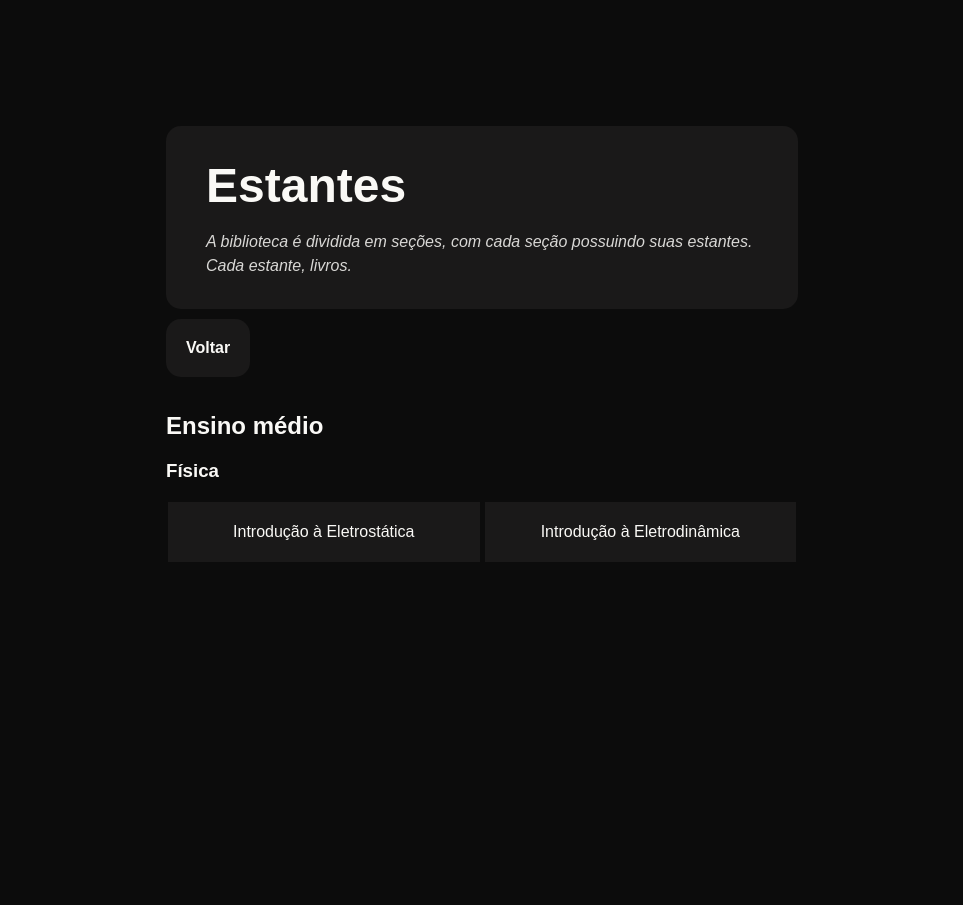
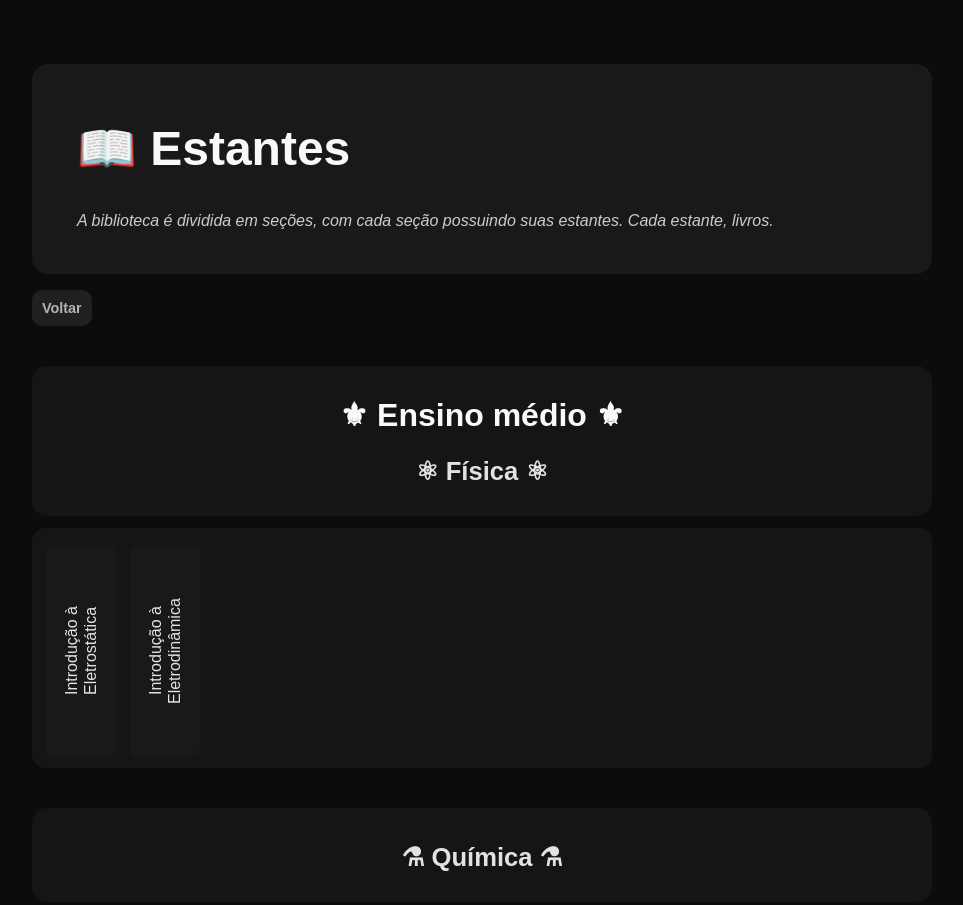
Before and after one commit to OffworldAstronaut/DigitalAlexandria, a website: page public/bookshelves.html in a window 1280 px wide. Shown: the top 905 px of the page, without its empty margins (158-1121 px from the left). Before the commit the page ends 800 px from the top, so only its background shows below. Drawn offline with Linux system fonts and the light colour scheme.

Commit message:
feat: reforma gráfica bookshelves

```diff
--- a/public/bookshelves.html
+++ b/public/bookshelves.html
@@ -1,35 +1,54 @@
 <!DOCTYPE html>
-<html lang="en">
+<html lang="pt-BR">
   <head>
     <meta charset="UTF-8" />
     <meta name="viewport" content="width=device-width, initial-scale=1.0" />
-    <title>Estantes</title>
+    <title>📖 Estantes</title>
     <link rel="stylesheet" href="css/style_bookshelves.css" />
   </head>
   <body>
-    <div class="main">
-      <header>
-        <div class="header-content">
-          <h1>Estantes</h1>
-            <p>
-              <i>
-                A biblioteca é dividida em seções, com cada seção possuindo suas
-                estantes. Cada estante, livros.
-              </i>
-            </p>
+    <main class="main">
+      <header class="header">
+        <h1>📖 Estantes</h1>
+        <p class="subtitle">
+          A biblioteca é dividida em seções, com cada seção possuindo suas
+          estantes. Cada estante, livros.
+        </p>
+      </header>
+
+      <nav class="nav-back">
+        <button onclick="history.back()"><strong>Voltar</strong></button>
+      </nav>
+
+      <section class="shelves">
+        <div class="section-title">
+          <h2>⚜ Ensino médio ⚜</h2><br>
+          <h3>⚛ Física ⚛</h3>
         </div>
-      </header>
-      <button onclick="history.back()"><b>Voltar</b></button>
-      <div class="shelves">
-        <h2>Ensino médio</h2>
-        <h3>Física</h3>
-        <div class="shelves_buttons">
-          <a href="/books/high_school/physics/electrostatics_intro.html">Introdução à Eletrostática</a>
-          <a href="/books/high_school/physics/electrodynamics_intro.html">Introdução à Eletrodinâmica</a>
+
+        <div class="shelf">
+          <a class="book" href="/books/high_school/physics/electrostatics_intro.html">
+            <span class="book-title">Introdução à Eletrostática</span>
+          </a>
+
+          <a class="book" href="/books/high_school/physics/electrodynamics_intro.html">
+            <span class="book-title">Introdução à Eletrodinâmica</span>
+          </a>
         </div>
+        <div class="section-title">
+          <h3>⚗ Química ⚗</h3>
         </div>
-      </div>
-      </div>
-    </div>
+
+        <div class="shelf">
+          <a class="book" href="#">
+            <span class="book-title">Introdução à Química Orgânica</span>
+          </a>
+
+          <a class="book" href="#">
+            <span class="book-title">Hidrocarbonetos</span>
+          </a>
+        </div>
+      </section>
+    </main>
   </body>
 </html>
--- a/public/css/style_bookshelves.css
+++ b/public/css/style_bookshelves.css
@@ -1,82 +1,116 @@
 body {
+    margin: 0;
     color: #faf9f6;
     background-color: #0c0c0c;
     font-family: Arial, Helvetica, sans-serif;
 }
 
-.main {
-    max-width: 50%;
-    margin: 10% auto 0 auto;
-    padding-left: 20px;
-    padding-right: 20px;
+main {
+    max-width: 900px;
+    margin: 8vh auto;
+    padding: 0 24px;
 }
 
-header {
-    text-align: left;
-    padding-top: 1px;
-    line-height: 150%;
+
+.header {
     background-color: #1a1919;
-    padding: 15px;
-    border-radius: 15px;
+    padding: 25px;
+    border-radius: 16px;
 }
 
-h1 {
-    margin-left: 25px;
-    font-size: xxx-large;
+.header h1 {
+    margin-left: 20px;
+    font-size: 3rem;
 }
 
-.header-content p {
-    margin-left: 25px;
-    opacity: 85%;
+.subtitle {
+    margin-left: 20px;
+    margin-top: 10px;
+    opacity: 0.8;
+    line-height: 1.5;
+    font-style: italic;
+}
+
+
+.nav-back {
+    margin: 16px 0 32px 0;
 }
 
 button {
-    font-size: medium;
-    margin-top: 10px;
-    margin-bottom: 10px;
-    border: none;
-    padding: 20px;
+    background-color: #2a2828;
+    border: #151515;
+    border-radius: 10px;
     color: #faf9f6;
-    background-color: #1a1919;
-    transition: 200ms;
-    border-radius: 15px;
+    font-size: 0.9rem;
+    opacity: 0.7;
+    cursor: pointer;
+    padding: 10px;
 }
 
 button:hover {
-    background-color: #2a2828;
-    cursor: pointer;
-    transition: 200ms;
+    opacity: 1;
 }
 
+
 .shelves {
-    padding-top: 5px;
-    padding-bottom: 5px;
+    display: block;
+    text-align: center;
 }
 
-.shelves_buttons {
-    display: flex;
-    gap: 5px;
-    padding: 2px;
+.section-title {
+    background-color: #151515;
+    border-radius: 15px;
+    padding: 30px;
+    margin: 40px 0 12px 0;
 }
 
-.shelves_buttons a {
-    text-align: center;
+.section-title h2 {
+    margin: 0;
+    font-size: 2rem;
+}
+
+.section-title h3 {
+    margin: 4px 0 0 0;
+    font-size: 1.6rem;
+    opacity: 0.9;
+}
+
+
+.shelf {
     display: flex;
-    flex: 1;
-    min-height: 60px;
+    align-items: flex-end;
+    gap: 14px;
+    padding: 18px 14px 12px 14px;
+    background-color: #151515;
+    border-radius: 14px;
+    margin-bottom: 24px;
+    position: relative;
+}
+
+.book {
+    padding: 20px 0px 20px 0px;
+    width: 70px;
+    height: 170px;
+    background-color: #1a1919;
+    border-radius: 6px;
+    display: flex;
     align-items: center;
     justify-content: center;
-    background-color: #1a1919;
-    transition: 200ms;
+    text-decoration: none;
+    transition: transform 200ms, background-color 200ms;
 }
 
-.shelves_buttons a:hover {
+.book:hover {
     background-color: #2a2828;
-    cursor: pointer;
-    transition: 200ms;
+    transform: translateY(-6px);
 }
 
-a {
+.book-title {
+    writing-mode: vertical-rl;
+    transform: rotate(180deg);
+    font-size: 1.0rem;
+    text-align: center;
     color: #faf9f6;
-    text-decoration: none;
+    opacity: 0.9;
+    line-height: 1.2;
 }
```
